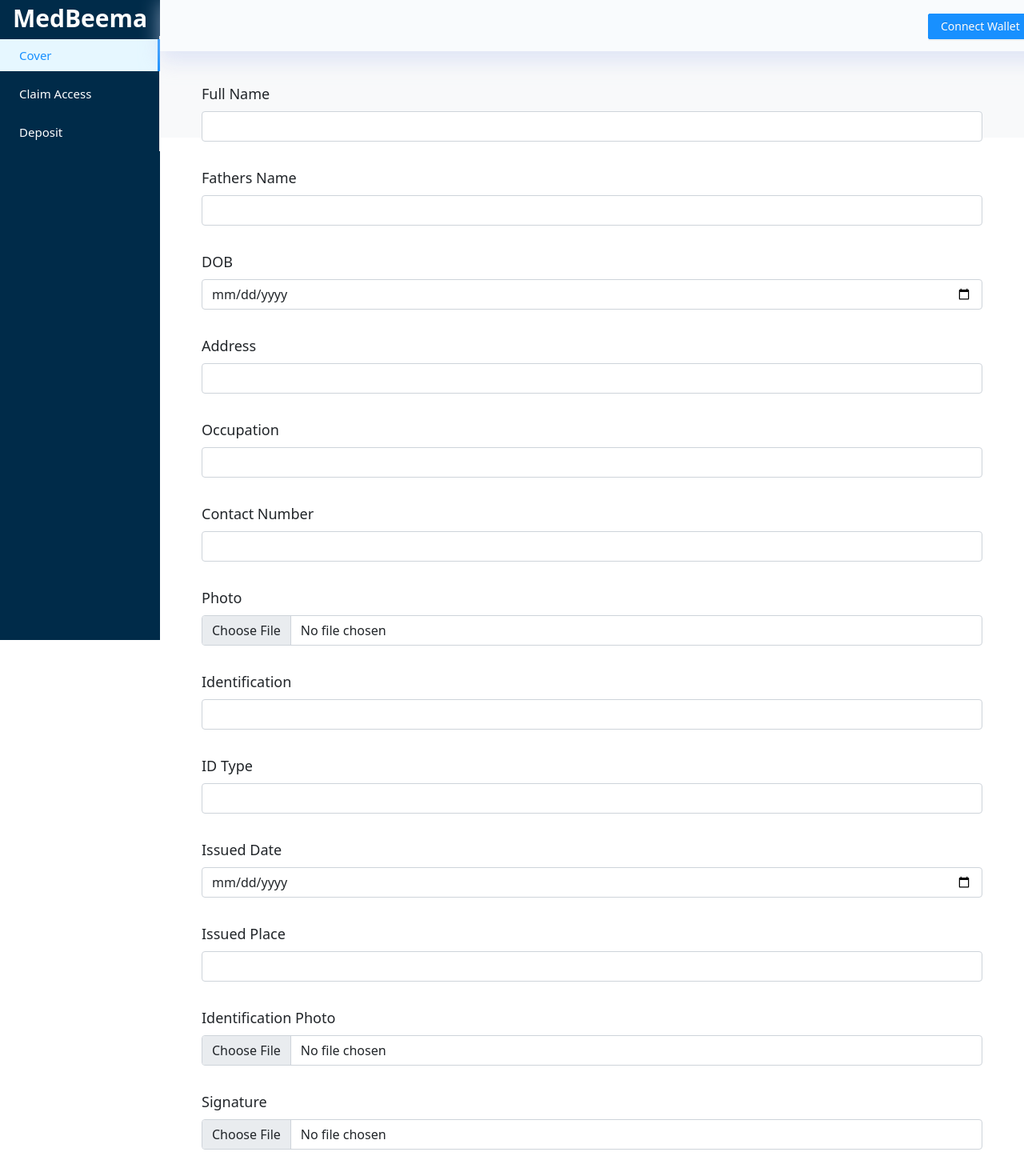
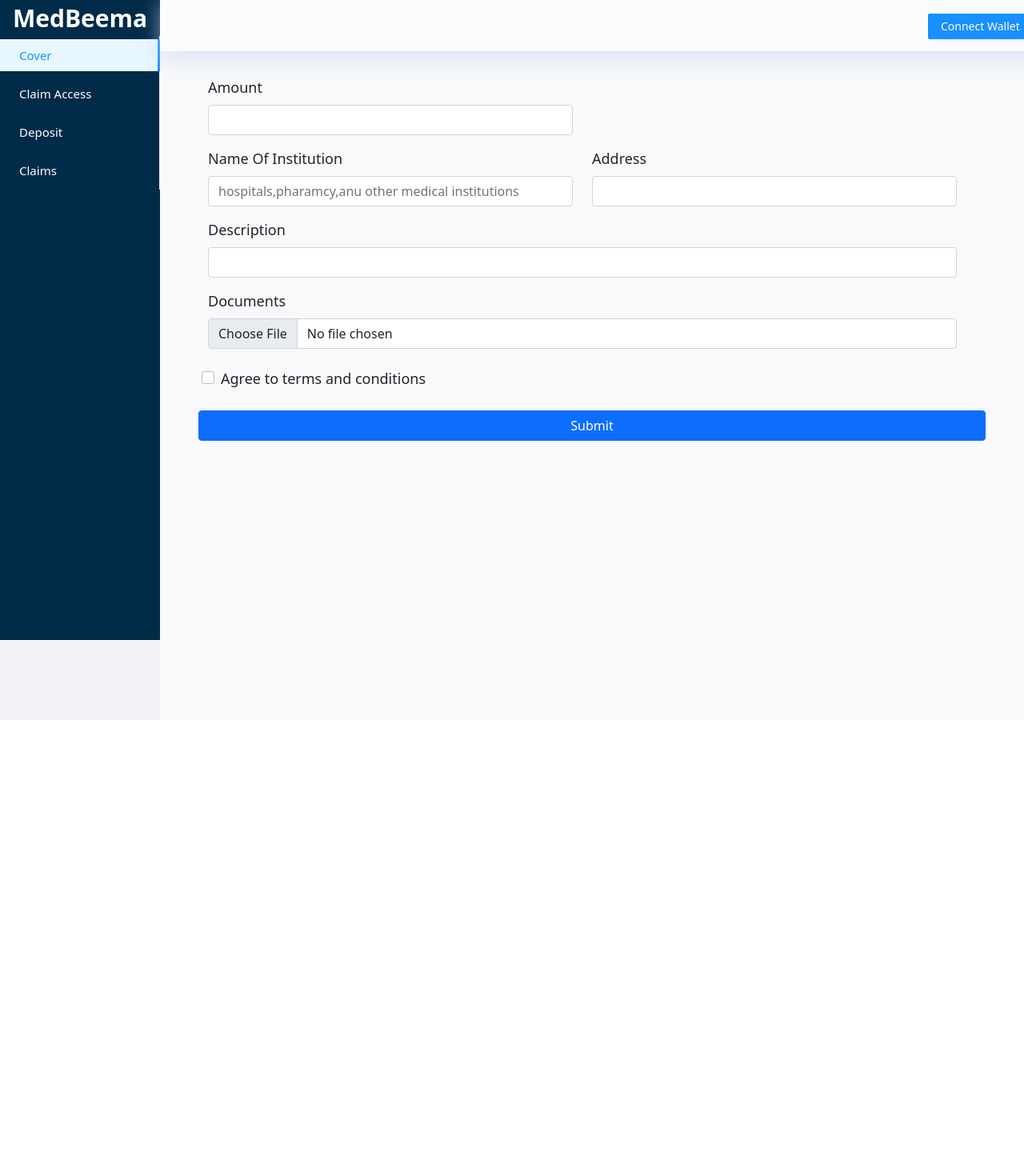
Before and after one commit to Med-Beema/Med-Beema-FrontEnd, a React (Create React App) app: page /claimaccess in a window 1280 px wide. Shown: the top 1470 px of the page at 80% size. After the commit the page ends 900 px from the top, so only its background shows below. Built offline with nearby package versions, Linux system fonts and the light colour scheme.

Commit message:
Claims.js

```diff
--- a/src/components/claimaccess/ClaimAccessForm.js
+++ b/src/components/claimaccess/ClaimAccessForm.js
@@ -1,24 +1,16 @@
 import React, { useState } from "react";
-import { Container, Form, Button } from "react-bootstrap";
+import { Container, Form, Button, Row, Col } from "react-bootstrap";
 import axios from "axios";
 
 export default function ClaimAccessForm() {
   const [validated, setValidated] = useState(false);
 
   const [values, setValues] = useState({
-    name: "",
-    fatherName: "",
-    dob: "",
-    permanentAddress: "",
-    occupation: "",
-    contactNum: "",
-    photo: "",
-    identificationNum: "",
-    idType: "",
-    issuedDate: "",
-    issuedPlace: "",
-    identificationPhoto: "",
-    signature: "",
+    amount: "",
+    instution: "",
+    address: "",
+    description: "",
+    documents: "",
   });
   function handleChange(e) {
     const data = e.target.value;
@@ -28,7 +20,7 @@ export default function ClaimAccessForm() {
     });
   }
 
-  function handleImageChange(e) {
+  function handleFileChange(e) {
     if (e.target.files.length) {
       let formData = new FormData();
       formData.set("image", e.target.files[0]);
@@ -67,151 +59,87 @@ export default function ClaimAccessForm() {
   return (
     <Container>
       <Form
-        className="row g-3"
+        className="row g-2"
         noValidate
         validated={validated}
         onSubmit={handleSubmit}
         encType="multipart/form-data"
       >
+        <Row>
+          <Col sm={6}>
             <Form.Group className="mb-3" controlId="exampleForm.ControlInput1">
-          <Form.Label>Full Name</Form.Label>
+              <Form.Label>Amount</Form.Label>
               <Form.Control
                 required
-            value={values.name}
-            name="name"
+                value={values.amount}
+                name="amount"
                 type="text"
                 onChange={handleChange}
                 hasfeedback="true"
-            rules={[{ required: true, message: "Please enter valid name" }]}
+                rules={[{ required: true, message: "Please enter number" }]}
               />
             </Form.Group>
+          </Col>
+        </Row>
+        <Row>
+          <Col sm={6}>
             <Form.Group className="mb-3">
-          <Form.Label>Fathers Name</Form.Label>
+              <Form.Label>Name Of Institution</Form.Label>
               <Form.Control
                 required
-            value={values.fatherName}
-            name="fatherName"
+                value={values.institution}
+                name="instution"
+                type="text"
+                placeholder="hospitals,pharamcy,anu other medical institutions"
+                onChange={handleChange}
+              />
+            </Form.Group>
+          </Col>
+          <Col sm={6}>
+            <Form.Group className="mb-3">
+              <Form.Label>Address</Form.Label>
+              <Form.Control
+                required
+                value={values.address}
+                name="address"
                 type="text"
                 onChange={handleChange}
               />
             </Form.Group>
+          </Col>
+        </Row>
+        <Row>
+          <Col>
             <Form.Group className="mb-3">
-          <Form.Label>DOB</Form.Label>
+              <Form.Label>Description</Form.Label>
               <Form.Control
                 required
-            value={values.dob}
-            name="dob"
-            type="date"
+                value={values.description}
+                name="description"
+                type="textArea"
                 onChange={handleChange}
               />
             </Form.Group>
-        <Form.Group className="mb-3">
-          <Form.Label>Address</Form.Label>
-          <Form.Control
-            required
-            value={values.permanentAddress}
-            name="permanentAddress"
-            type="text"
-            onChange={handleChange}
-          />
-        </Form.Group>
-        <Form.Group className="mb-3">
-          <Form.Label>Occupation</Form.Label>
-          <Form.Control
-            required
-            value={values.occupation}
-            name="occupation"
-            type="text"
-            onChange={handleChange}
-          />
-        </Form.Group>
-        <Form.Group className="mb-3">
-          <Form.Label>Contact Number</Form.Label>
-          <Form.Control
-            required
-            value={values.contactNum}
-            name="contactNum"
-            type="tel"
-            onChange={handleChange}
-          />
-        </Form.Group>
+          </Col>
+        </Row>
+        <Row>
+          <Col>
             <Form.Group controlId="formFile" className="mb-3">
-          <Form.Label>Photo</Form.Label>
-          {values.photo && <img src={values.photo} width={200} height={200} />}
-          <Form.Control
-            required
-            type="file"
-            name="photo"
-            onChange={handleImageChange}
-            accept="image/*"
-          />
-        </Form.Group>
-        <Form.Group className="mb-3">
-          <Form.Label>Identification</Form.Label>
-          <Form.Control
-            required
-            type="text"
-            value={values.identificationNum}
-            name="identificationNum"
-            onChange={handleChange}
-          />
-        </Form.Group>
-        <Form.Group className="mb-3">
-          <Form.Label>ID Type</Form.Label>
-          <Form.Control
-            required
-            type="text"
-            value={values.idType}
-            name="idType"
-            onChange={handleChange}
-          />
-        </Form.Group>
-        <Form.Group className="mb-3">
-          <Form.Label>Issued Date</Form.Label>
-          <Form.Control
-            required
-            type="date"
-            value={values.issuedDate}
-            name="issuedDate"
-            onChange={handleChange}
-          />
-        </Form.Group>
-        <Form.Group className="mb-3">
-          <Form.Label>Issued Place</Form.Label>
-          <Form.Control
-            required
-            type="text"
-            value={values.issuePlace}
-            name="issuePlace"
-            onChange={handleChange}
-          />
-        </Form.Group>
-        <Form.Group controlId="formFile" className="mb-3">
-          <Form.Label>Identification Photo</Form.Label>
-          {values.identificationPhoto && (
-            <img src={values.identificationPhoto} width={200} height={200} />
+              <Form.Label>Documents</Form.Label>
+              {values.documents && (
+                <img src={values.documents} width={200} height={200} />
               )}
               <Form.Control
                 required
                 type="file"
-            name="identificationPhoto"
-            onChange={handleImageChange}
-            accept="image/*"
+                name="documents"
+                onChange={handleFileChange}
+                accept="pdf/*"
               />
             </Form.Group>
-        <Form.Group controlId="formFile" className="mb-3">
-          <Form.Label>Signature</Form.Label>
-          {values.signature && (
-            <img src={values.signature} width={200} height={200} />
-          )}
-          <Form.Control
-            required
-            type="file"
-            name="signature"
-            onChange={handleImageChange}
-            accept="image/*"
-          />
-        </Form.Group>
+          </Col>
+        </Row>
+
         <Form.Group className="mb-3">
           <Form.Check
             required
@@ -219,9 +147,7 @@ export default function ClaimAccessForm() {
             feedback="You must agree before submitting."
           />
         </Form.Group>
-        <Button variant="primary" type="submit">
-          Submit
-        </Button>
+        <Button variant="primary">Submit</Button>
       </Form>
     </Container>
   );
--- /dev/null
+++ b/src/components/claims/Claims.js
@@ -0,0 +1,120 @@
+import React, { useState, useEffect } from "react";
+import { Table } from "antd";
+
+export default function Claims() {
+  const [loading, setLoading] = useState(false);
+  const [dataSource, setDataSource] = useState([]);
+  const [page, setPage] = useState(1);
+  const [pageSize, setPageSize] = useState(10);
+
+  useEffect(() => {
+    fetch("")
+      .then((response) => response.json())
+      .then((data) => {
+        setDataSource(data);
+      })
+      .catch((err) => {
+        console.log(err);
+      })
+      .finally(() => {
+        setLoading(false);
+      });
+    // return () => {
+
+    // };
+  }, []);
+
+  const columns = [
+    {
+      key: "1",
+      title: "ID",
+      dataIndex: "id",
+    },
+    {
+      key: "2",
+      title: "COVER",
+      dataIndex: "cover",
+    },
+    {
+      key: "3",
+      title: "COVER AMOUNT",
+      dataIndex: "coverAmount",
+      sorter: (amount1, amount2) => {
+        return amount1.coverAmount > amount2.coverAmount;
+      },
+    },
+    {
+      key: "4",
+      title: "COVER PERIOD",
+      dataIndex: "coverPeriod",
+    },
+    {
+      key: "5",
+      title: "STATUS",
+      dataIndex: "status",
+      filters: [
+        { text: "Accepted", value: "Accepted" },
+        { text: "Rejected", value: "Rejected" },
+        { text: "Open To Assessors", value: "Open To Assessors" },
+      ],
+      onFilter: (value, record) => {
+        return record.status === value;
+      },
+    },
+    {
+      key: "6",
+      title: "ACTION",
+      dataIndex: "",
+      render: () => <a>View</a>,
+    },
+  ];
+  const data = [
+    {
+      id: 1,
+      cover: "John Brown",
+      coverAmount: 45676788,
+      coverPeriod: "2021/02/09 - 2022/01/09",
+      status: "Accepted",
+    },
+    {
+      id: 2,
+      cover: "John Brown",
+      coverAmount: 200,
+      coverPeriod: "2021/02/09 - 2022/01/09",
+      status: "Accepted",
+    },
+    {
+      id: 3,
+      cover: "John Brown",
+      coverAmount: 45676788,
+      coverPeriod: "2021/02/09 - 2022/01/09",
+      status: "Open To Assessors",
+    },
+    {
+      id: 4,
+      cover: "John Brown",
+      coverAmount: 0,
+      coverPeriod: "2021/02/09 - 2022/01/09",
+      status: "Rejected",
+    },
+  ];
+  return (
+    <div>
+      <header className="">
+        <Table
+          loading={loading}
+          columns={columns}
+          dataSource={data}
+          pagination={{
+            current: page,
+            pageSize: pageSize,
+            onChange: (page, pageSize) => {
+              setPage(page);
+              setPageSize(pageSize);
+            },
+          }}
+        ></Table>
+      </header>
+    </div>
+  );
+}
--- a/src/components/layout/Dashboard.js
+++ b/src/components/layout/Dashboard.js
@@ -4,6 +4,7 @@ import { Layout, Menu, Button, Row, Col, Modal } from "antd";
 import PolicyHolderForm from "./../policyholderform/PolicyHolderForm";
 import ClaimAccessForm from "./../claimaccess/ClaimAccessForm";
 import Deposit from "./../deposit/deposit";
+import Claims from "../claims/Claims";
 import "antd/dist/antd.css";
 import "./dashboard.css";
 
@@ -64,6 +65,14 @@ export default function Dashboard() {
               Deposit
             </Link>
           </Menu.Item>
+          <Menu.Item key="4">
+            <Link
+              to="/claims"
+              style={{ color: "inherit", textDecoration: "inherit" }}
+            >
+              Claims
+            </Link>
+          </Menu.Item>
         </Menu>
       </Sider>
 
@@ -76,7 +85,7 @@ export default function Dashboard() {
           style={{
             padding: 0,
             position: "fixed",
-            zIndex: 1,
+            zIndex: 999,
             width: "100%",
             color: "white",
             background: "rgb(249, 251, 253)",
@@ -125,8 +134,8 @@ export default function Dashboard() {
         <Content
           style={{
             margin: "80px 16px 20px 16px",
-            height: "max",
-            overflow: "initial",
+            height: "100vh",
+            overflow: "auto",
             backgroundColor: "#f8f9fa",
             position: "relative",
           }}
@@ -136,6 +145,7 @@ export default function Dashboard() {
               <Route path="/" element={<PolicyHolderForm />} />
               <Route path="/claimaccess" element={<ClaimAccessForm />} />
               <Route path="/deposit" element={<Deposit />} />
+              <Route path="/claims" element={<Claims />} />
             </Routes>
           </div>
         </Content>
--- a/src/components/policyholderform/PolicyHolderForm.js
+++ b/src/components/policyholderform/PolicyHolderForm.js
@@ -1,11 +1,11 @@
 import React, { useState } from "react";
 import "./policyholderform.css";
-import { Container, Form, Button } from "react-bootstrap";
+import { Container, Form, Button, Row, Col } from "react-bootstrap";
 import axios from "axios";
 
 export default function PolicyHolderForm() {
   const [validated, setValidated] = useState(false);
-
+  const [loading, setLoading] = useState(false);
   const [values, setValues] = useState({
     name: "",
     fatherName: "",
@@ -30,6 +30,7 @@ export default function PolicyHolderForm() {
   }
 
   function handleImageChange(e) {
+    setLoading(true);
     if (e.target.files.length) {
       let formData = new FormData();
       formData.set("image", e.target.files[0]);
@@ -44,6 +45,7 @@ export default function PolicyHolderForm() {
             }));
           }
         });
+      setLoading(false);
     }
   }
 
@@ -68,12 +70,13 @@ export default function PolicyHolderForm() {
   return (
     <Container>
       <Form
-        className="row g-3"
         noValidate
         validated={validated}
         onSubmit={handleSubmit}
         encType="multipart/form-data"
       >
+        <Row className="align-items-center">
+          <Col sm={3}>
             <Form.Group className="mb-3" controlId="exampleForm.ControlInput1">
               <Form.Label>Name</Form.Label>
               <Form.Control
@@ -86,6 +89,8 @@ export default function PolicyHolderForm() {
                 rules={[{ required: true, message: "Please enter valid name" }]}
               />
             </Form.Group>
+          </Col>
+          <Col sm={3}>
             <Form.Group className="mb-3">
               <Form.Label>Fathers Name</Form.Label>
               <Form.Control
@@ -96,6 +101,8 @@ export default function PolicyHolderForm() {
                 onChange={handleChange}
               />
             </Form.Group>
+          </Col>
+          <Col sm={3}>
             <Form.Group className="mb-3">
               <Form.Label>DOB</Form.Label>
               <Form.Control
@@ -106,6 +113,8 @@ export default function PolicyHolderForm() {
                 onChange={handleChange}
               />
             </Form.Group>
+          </Col>
+          <Col sm>
             <Form.Group className="mb-3">
               <Form.Label>Address</Form.Label>
               <Form.Control
@@ -116,6 +125,10 @@ export default function PolicyHolderForm() {
                 onChange={handleChange}
               />
             </Form.Group>
+          </Col>
+        </Row>
+        <Row>
+          <Col sm={3}>
             <Form.Group className="mb-3">
               <Form.Label>Occupation</Form.Label>
               <Form.Control
@@ -126,6 +139,8 @@ export default function PolicyHolderForm() {
                 onChange={handleChange}
               />
             </Form.Group>
+          </Col>
+          <Col sm={3}>
             <Form.Group className="mb-3">
               <Form.Label>Contact Number</Form.Label>
               <Form.Control
@@ -136,17 +151,20 @@ export default function PolicyHolderForm() {
                 onChange={handleChange}
               />
             </Form.Group>
-        <Form.Group controlId="formFile" className="mb-3">
-          <Form.Label>Photo</Form.Label>
-          {values.photo && <img src={values.photo} width={200} height={200} />}
+          </Col>
+          <Col sm={3}>
+            <Form.Group className="mb-3">
+              <Form.Label>ID Type</Form.Label>
               <Form.Control
                 required
-            type="file"
-            name="photo"
-            onChange={handleImageChange}
-            accept="image/*"
+                type="text"
+                value={values.idType}
+                name="idType"
+                onChange={handleChange}
               />
             </Form.Group>
+          </Col>
+          <Col sm={3}>
             <Form.Group className="mb-3">
               <Form.Label>Identification</Form.Label>
               <Form.Control
@@ -157,16 +175,10 @@ export default function PolicyHolderForm() {
                 onChange={handleChange}
               />
             </Form.Group>
-        <Form.Group className="mb-3">
-          <Form.Label>ID Type</Form.Label>
-          <Form.Control
-            required
-            type="text"
-            value={values.idType}
-            name="idType"
-            onChange={handleChange}
-          />
-        </Form.Group>
+          </Col>
+        </Row>
+        <Row>
+          <Col sm={3}>
             <Form.Group className="mb-3">
               <Form.Label>Issued Date</Form.Label>
               <Form.Control
@@ -177,6 +189,8 @@ export default function PolicyHolderForm() {
                 onChange={handleChange}
               />
             </Form.Group>
+          </Col>
+          <Col sm={3}>
             <Form.Group className="mb-3">
               <Form.Label>Issued Place</Form.Label>
               <Form.Control
@@ -187,11 +201,31 @@ export default function PolicyHolderForm() {
                 onChange={handleChange}
               />
             </Form.Group>
+          </Col>
+        </Row>
+        <Row>
+          <Col sm={6}>
+            <Form.Group controlId="formFile" className="mb-3">
+              <Form.Label>Photo</Form.Label>
+              <Form.Control
+                required
+                type="file"
+                name="photo"
+                onChange={handleImageChange}
+                accept="image/*"
+              />
+            </Form.Group>
+          </Col>
+          <Col sm={3}>
+            {values.photo && (
+              <img src={values.photo} width={200} height={200} />
+            )}
+          </Col>
+        </Row>
+        <Row>
+          <Col sm={6}>
             <Form.Group controlId="formFile" className="mb-3">
               <Form.Label>Identification Photo</Form.Label>
-          {values.identificationPhoto && (
-            <img src={values.identificationPhoto} width={200} height={200} />
-          )}
               <Form.Control
                 required
                 type="file"
@@ -200,11 +234,17 @@ export default function PolicyHolderForm() {
                 accept="image/*"
               />
             </Form.Group>
+          </Col>
+          <Col sm={3}>
+            {values.identificationPhoto && (
+              <img src={values.identificationPhoto} width={200} height={200} />
+            )}
+          </Col>
+        </Row>
+        <Row>
+          <Col sm={6}>
             <Form.Group controlId="formFile" className="mb-3">
               <Form.Label>Signature</Form.Label>
-          {values.signature && (
-            <img src={values.signature} width={200} height={200} />
-          )}
               <Form.Control
                 required
                 type="file"
@@ -213,6 +253,14 @@ export default function PolicyHolderForm() {
                 accept="image/*"
               />
             </Form.Group>
+          </Col>
+          <Col sm={3}>
+            {values.signature && (
+              <img src={values.signature} width={200} height={200} />
+            )}
+          </Col>
+        </Row>
+
         <Form.Group className="mb-3">
           <Form.Check
             required
```
Lines whose indentation alone changed are shown as unchanged.
